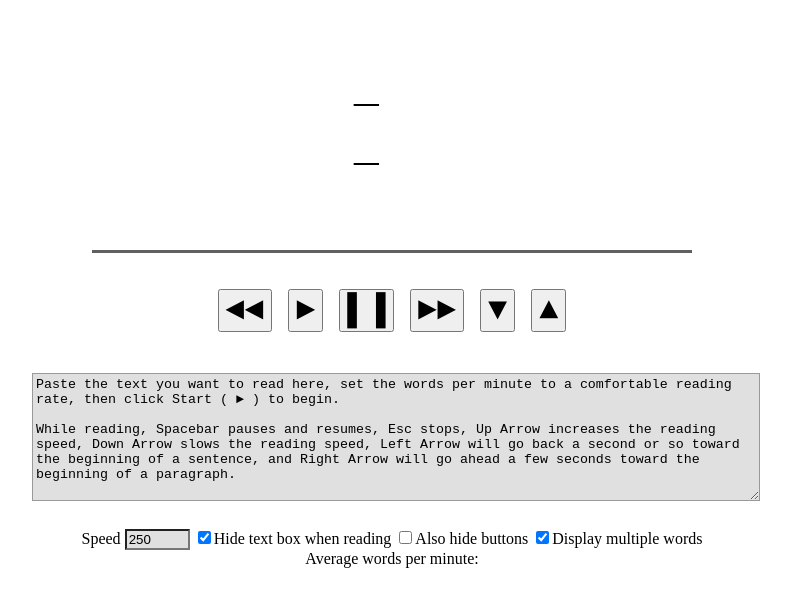
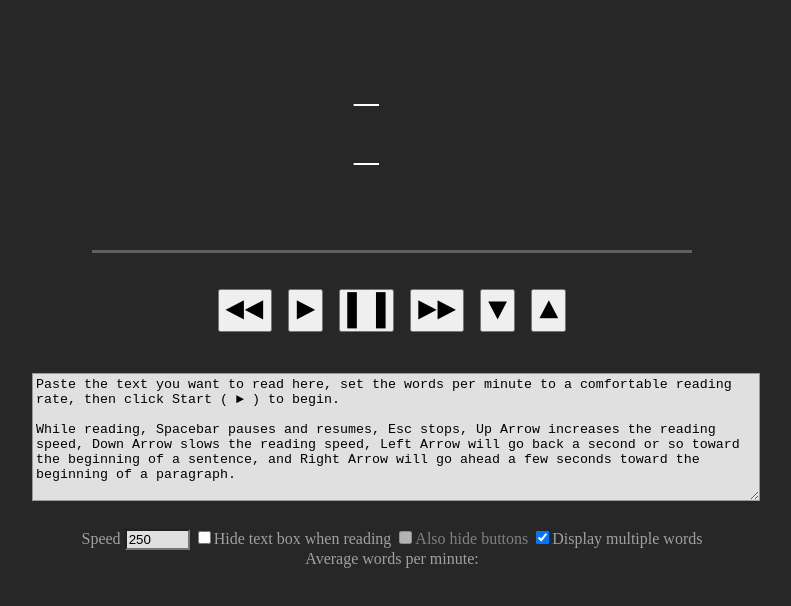
Before and after one commit to royha/jsreader, a plain HTML site: page jsreader.html in a window 1280 px wide. Shown: the whole page, without its empty margins (248-1039 px from the left). Drawn offline with Linux system fonts and the light colour scheme.

Commit message:
Implement dark mode.

```diff
--- a/jsreader.html
+++ b/jsreader.html
@@ -1216,8 +1216,8 @@ window.onload = SpeedReader.init;
 <style>
 body
 {
-  background-color:#FFFFFF; /* Uncomment for black text on white background */
-  /* background-color:#202020; /* Uncomment for white text on black background */
+  /* background-color:#FFFFFF; /* Uncomment for black text on white background */
+  background-color:#272727; /* Uncomment for white text on black background */
 }
 
 #mainDiv
@@ -1243,8 +1243,8 @@ body
   text-align:left;
   font-size:42px;
   font-family:monospace;
-  color:#000000; /* Uncomment for black text on white background */
-  /* color:white; /* Uncomment for white text on black background */
+  /* color:#000000; /* Uncomment for black text on white background */
+  color:white; /* Uncomment for white text on black background */
 }
 
 .outputText
@@ -1252,13 +1252,13 @@ body
   text-align:left;
   font-size:42px;
   font-family:monospace;
-  color:#000000; /* Uncomment for black text on white background */
-  /* color:white; /* Uncomment for white text on black background */
+  /* color:#000000; /* Uncomment for black text on white background */
+  color:white; /* Uncomment for white text on black background */
 }
 
 .highlight
 {
-  color:#ff3030;
+  color:#ff7030;
 }
 
 #progressBarBaseDiv
@@ -1307,7 +1307,8 @@ textarea
 
 .UIText
 {
-  color:#000000;
+  /* color:#000000; /* Uncomment for black text on white background */
+  color:#a0a0a0;    /* Uncomment for black text on white background */
 }
 
 .UIDisabledText
@@ -1366,7 +1367,7 @@ While reading, Spacebar pauses and resumes, Esc stops, Up Arrow increases the re
 
 <div id="speedAndCheckBoxesDiv">
 <span class="UIText">Speed <input type="text" id="speedInputElement" class="UIInput" size="5" value="250">
-<label><input type="checkbox" id="hideTextArea" checked>Hide text box when reading</label></span>
+<label><input type="checkbox" id="hideTextArea">Hide text box when reading</label></span>
 <span id="alsoTextSpan" class="UIDisabledText"><label><input type="checkbox" id="hideButtons" disabled>Also hide buttons</label></span>
 <span class="UIText"><label><input type="checkbox" id="multiWordCheckBox" checked>Display multiple words</label></span><br>
 <span class="UIText">Average words per minute: <span id="wpmDisplay"></span></span>
```
